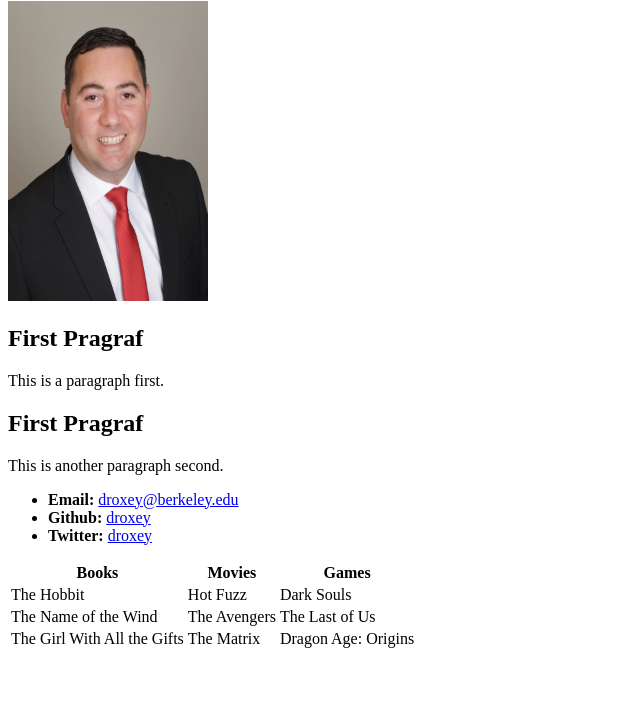
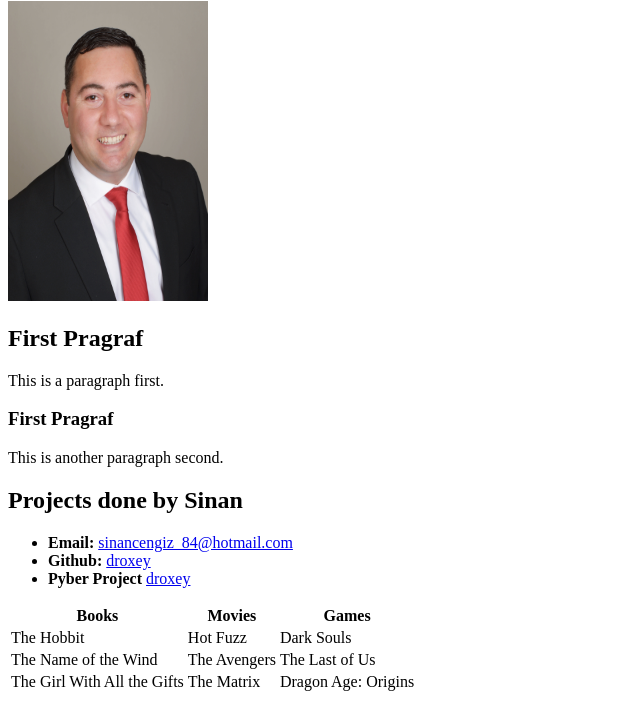
Before and after one commit to sinancengiz/sinancengiz.github.io, a plain HTML site: page index.html in a window 1280 px wide. Shown: the part 79-800 px from the top of the page, without its empty margins (0-640 px from the left). Drawn offline with Linux system fonts and the light colour scheme.

Commit message:
web page link added

```diff
--- a/index.html
+++ b/index.html
@@ -15,20 +15,23 @@
 
     <h2>First Pragraf</h2>
     <p>This is a paragraph first.</p>
-    <h2>First Pragraf</h2>
+
+    <h3>First Pragraf</h3>
     <p>This is another paragraph second.</p>
+
+    <h2>Projects done by Sinan</h2>
     <ul>
       <li>
         <strong>Email:</strong>
-        <a href="mailto:sinancengiz_84@hotmail.com">droxey@berkeley.edu</a>
+        <a href="mailto:sinancengiz_84@hotmail.com">sinancengiz_84@hotmail.com</a>
       </li>
       <li>
         <strong>Github:</strong>
         <a href="https://github.com/sinancengiz" target="_blank">droxey</a>
       </li>
       <li>
-        <strong>Twitter:</strong>
-        <a href="https://twitter.com/sinancengiz1" target="_blank">droxey</a>
+        <strong>Pyber Project</strong>
+        <a href="https://sinancengiz.github.io/automatic-doodle/" target="_blank">droxey</a>
       </li>
     </ul>
 
```
